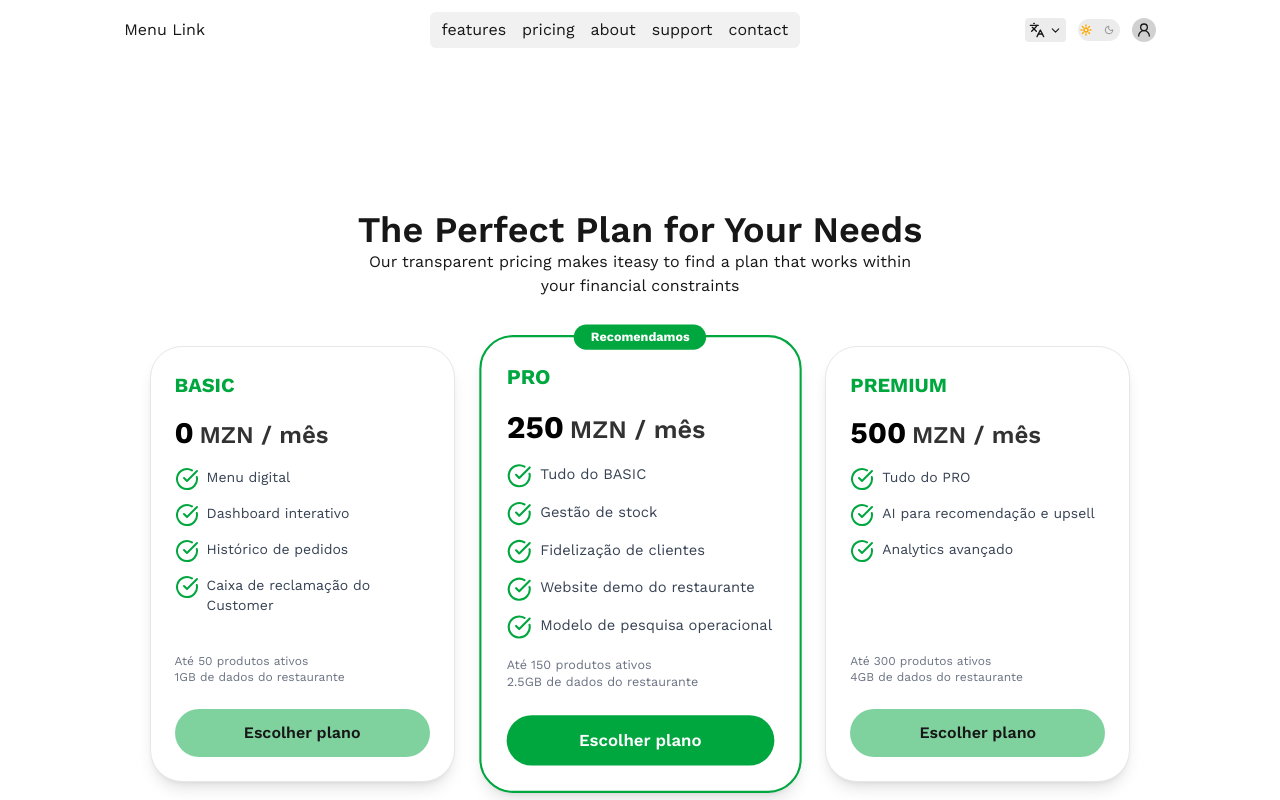
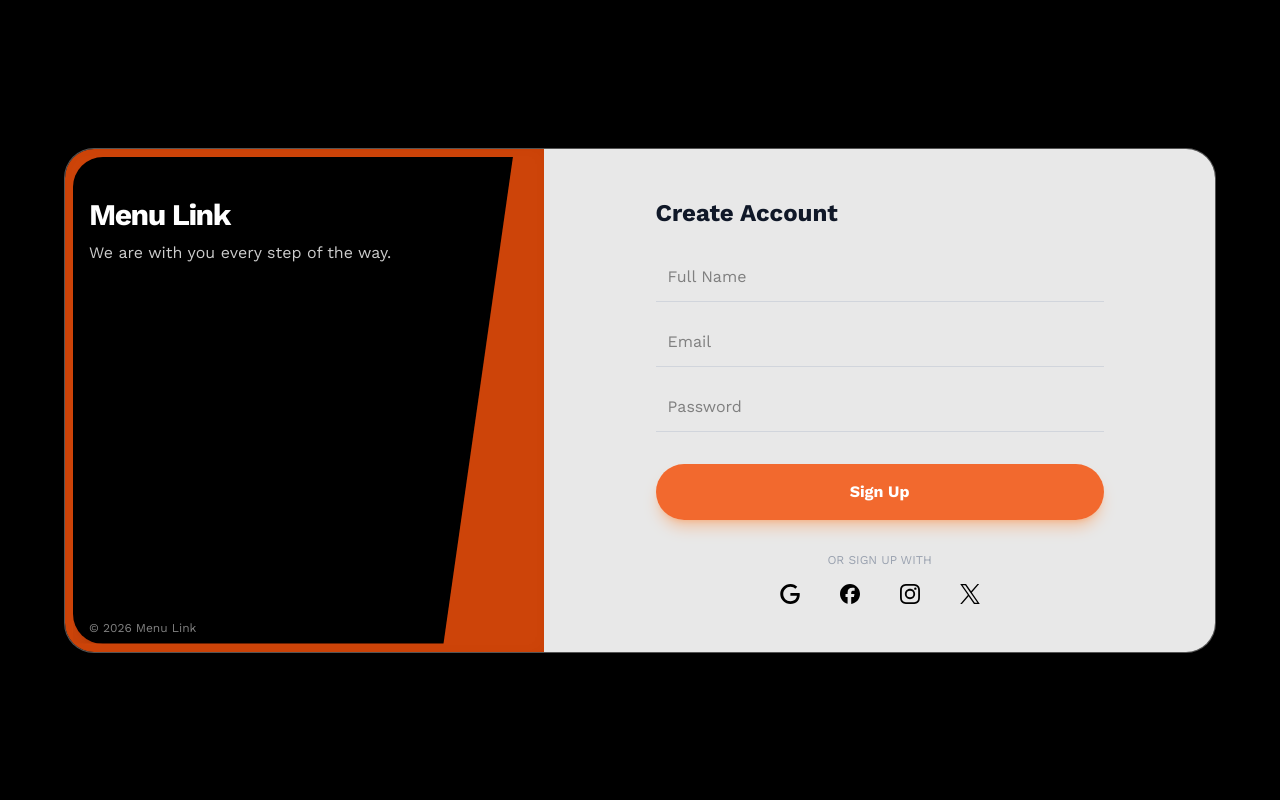
Before and after one commit to Cust-Coding/menu-link, a Next.js app in the folder apps/web/site/: page / in a window 1280 px wide. Shown: the top 800 px of the page. Built offline with nearby package versions, Linux system fonts and the light colour scheme.

Commit message:
style: update login panel with glassmorphism, custom trapezoid shape, and color adjustments

```diff
--- a/apps/web/site/app/page.tsx
+++ b/apps/web/site/app/page.tsx
@@ -1,14 +1,16 @@
 import Footer from "@/components/footer/footer";
+import Abalogin from "@/components/Login/abalogin";
 import Navbar from "@/components/navbar/navbar";
 import Pricing from "@/components/pricing";
 
 export default function Home() {
   return (
   <>
-  <Navbar/>
+  {/* se quiseres visualizar a aba melhor comentar os outros componetes, ainda nao sei como deixar ela, se aparece do inio etc... */}
+  <Abalogin />
+  {/* <Navbar/>
   <Pricing/>
-
-  <Footer/>
+  <Footer/> */}
   </>
 
   );
--- a/apps/web/site/components/Login/abalogin.tsx
+++ b/apps/web/site/components/Login/abalogin.tsx
@@ -1,38 +1,50 @@
+import Redes from './networks';
 
-import Redes from './networks';
 export default function Abalogin() {
   return (
     <div>
-    <div  className="flex min-h-[100dvh]  bg-[#f3f4f6] dark:bg-gray-50 items-center justify-center p-4">
+
+      <div className="flex min-h-[100dvh] bg-black items-center justify-center p-4">
 
 
-      <div className=" flex w-full max-w-6xl bg-gradient-to-l  from-gray-600/14  to-white  rounded-[30px] shadow-[0_4px_8px_gray] overflow-hidden h-full  max-h-[90dvh]">
+        <div className="flex w-full max-w-6xl rounded-[30px] overflow-hidden h-full max-h-[90dvh]
+                        bg-white/10 backdrop-blur-md border border-white/25 shadow-[0_8px_32px_0_rgba(0,0,0,0.37)]">
 
-        <div className="bg-green-500   hidden lg:flex lg:w-5/12  p-12 flex-col justify-between text-white">
-          <h2 className="text-3xl font-bold">Menu Link</h2>
-          <p>We are with you</p>
+          <div className="bg-orange-600/80 backdrop-blur-sm  hidden lg:flex lg:w-5/12 p-2 flex-col justify-between text-white">
+
+           <div className='bg-black  h-full w-full pt-10 px-4 pb-2
+    rounded-tl-[30px] rounded-bl-[30px] rounded-br-[30px]
+    [clip-path:polygon(0%_0%,_95%_0%,_80%_100%,_0%_100%)] shadow-lg
+    backdrop-blur-sm  hidden lg:flex  flex-col justify-between
+    '>
+            <div>
+              <h2 className="text-3xl font-bold  tracking-tighter">Menu Link</h2>
+              <p className="opacity-80 mt-2">We are with you every step of the way.</p>
+            </div>
+            <div className="text-xs opacity-50">© 2026 Menu Link</div>
+          </div>
           </div>
 
-        <div className="w-full lg:w-7/12 p-6 sm:p-12 flex flex-col justify-center overflow-y-auto">
+
+
+          <div className="w-full lg:w-7/12 p-6 sm:p-12 flex flex-col justify-center bg-white/90 dark:bg-gray-950/50 overflow-y-auto
+          ">
             <div className="max-w-md mx-auto w-full">
-            <h2 className="text-2xl font-bold text-gray-900 mb-6">Create Account</h2>
+              <h2 className="text-2xl font-bold text-gray-900 dark:text-white mb-6">Create Account</h2>
 
               <form className="space-y-4">
-              <input type="text" placeholder="Full Name" className="w-full border-b p-3 outline-none dark:bg-transparent" />
-              <input type="email" placeholder="Email" className="w-full border-b p-3 outline-none dark:bg-transparent" />
-              <input type="password" placeholder="Password" className="w-full border-b p-3 outline-none dark:bg-transparent" />
+                <input type="text" placeholder="Full Name" className="w-full border-b border-gray-300 dark:border-gray-700 p-3 outline-none bg-transparent dark:text-white" />
+                <input type="email" placeholder="Email" className="w-full border-b border-gray-300 dark:border-gray-700 p-3 outline-none bg-transparent dark:text-white" />
+                <input type="password" placeholder="Password" className="w-full border-b border-gray-300 dark:border-gray-700 p-3 outline-none bg-transparent dark:text-white" />
 
-              <button className="w-full bg-green-500 text-white font-bold py-4 rounded-full mt-4 active:scale-95 transition-transform">
+                <button className="w-full bg-orange-600/80 hover:bg-orange-600 text-white font-bold py-4 rounded-full mt-4 active:scale-95 transition-all shadow-lg shadow-orange-500/30">
                   Sign Up
                 </button>
               </form>
 
               <div className="mt-8">
                 <p className="text-center text-xs text-gray-400 uppercase mb-4">Or sign up with</p>
-              <div className="flex justify-center gap-4 flex-wrap">
-
-
-
+                <div className="flex justify-center">
                    <Redes />
                 </div>
               </div>
@@ -41,7 +53,6 @@ export default function Abalogin() {
 
         </div>
       </div>
-
     </div>
   );
 }
--- a/apps/web/site/components/Login/networks.tsx
+++ b/apps/web/site/components/Login/networks.tsx
@@ -19,8 +19,8 @@ const imgs = [
     return(
         <div className="flex gap-10">
            {imgs.map((img,index)=>(
+            <img key={index} src={img.src} alt={img.alt} className="w-5 h-5" />
 
-                <img key={index} src={img.src} alt={img.alt} className="w-5 h-5" />
 
            ))
            }
--- a/apps/web/site/components/navbar/navbar.tsx
+++ b/apps/web/site/components/navbar/navbar.tsx
@@ -8,7 +8,7 @@ import { MobileMenu } from "./MobileMenu";
 export default function Navbar(){
 
     return(
-        <div className="flex z-10 w-full fixed top-0 p-3 bg-transparent  items-center justify-around ">
+        <div className="flex z-10 w-full fixed top-0 p-3 bg-background  items-center justify-around ">
            <div className="logo">
             <h2 className="">Menu Link</h2>
            </div>
```
Also changed, not shown: apps/web/site/public/imgs/backgroundlogin.jpeg (added). Lines whose indentation alone changed are shown as unchanged.
